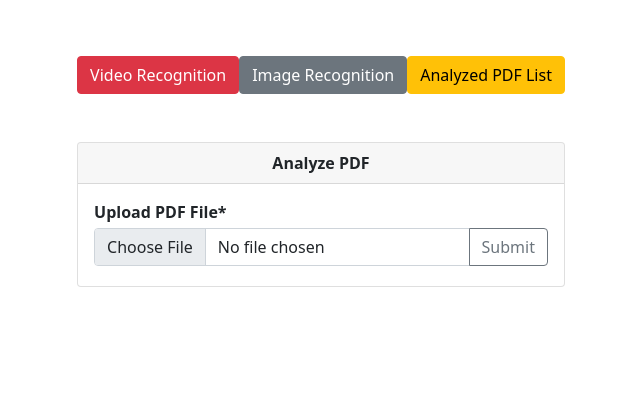
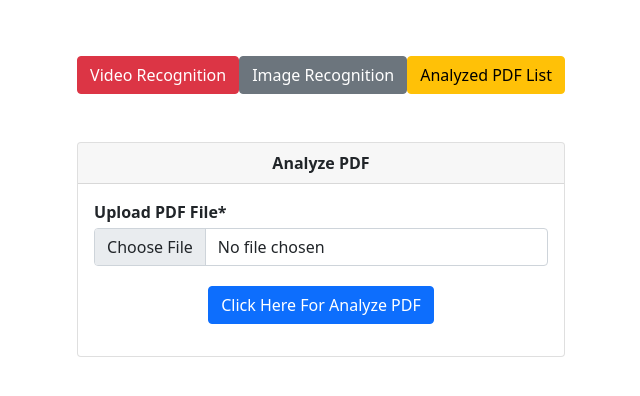
Before and after one commit to knowledgehubnow/video_analysis_frontend, a Django app: page /analyze/pdf/ in a window 1280 px wide. Shown: the top 396 px of the page, without its empty margins (319-959 px from the left). Run offline with Django 4.2, Linux system fonts and the light colour scheme; parts of the project's set-up code (start-up, migrations or seed data) failed here and were passed over.

Commit message:
chnages in all page

```diff
--- a/templates/pdf_upload.html
+++ b/templates/pdf_upload.html
@@ -19,14 +19,28 @@
                         Analyze PDF
                     </div>
                     <div class="card-body">
-                        <form method="post" action="{% url 'analyze_pdf' %}" enctype="multipart/form-data">
+                        <form method="post" action="{% url 'analyze_pdf' %}" enctype="multipart/form-data" onsubmit="showSpinner()">
                             {% csrf_token %}
                             <label class="input fw-bold" for="inputGroupFile01">Upload PDF File*</label>
                             <div class="input-group my-1">
                                 <input type="file" class="form-control" id="inputGroupFile04" name="pdf" aria-describedby="inputGroupFileAddon04" aria-label="Upload" required>
-                                <button class="btn btn-outline-secondary" type="submit" id="inputGroupFileAddon04">Submit</button>
+                                {% comment %} <button class="btn btn-outline-secondary" type="submit" id="inputGroupFileAddon04">Submit</button> {% endcomment %}
+                            </div>
+                            <div class="card-body text-center">
+                                <button class="btn btn-primary" type="submit" id="inputGroupFileAddon04">Click Here For Analyze PDF</button>
                             </div>
                         </form>
+                    </div>
+                    <!-- Spinner -->
+                    <div id="spinner" class="spinner mt-2 text-center" style="display:none;">
+                        <button class="btn btn-primary" type="button" disabled>
+                        <span class="spinner-grow spinner-grow-sm" aria-hidden="true"></span>
+                        <span class="visually-hidden" role="status">Loading...</span>
+                        </button>
+                        <button class="btn btn-primary" type="button" disabled>
+                        <span class="spinner-grow spinner-grow-sm" aria-hidden="true"></span>
+                        <span role="status">Wait For Result...</span>
+                        </button>
                     </div>
                 </div>
             </div>
@@ -54,5 +68,10 @@
 
 
     </div>
+    <script>
+        function showSpinner() {
+            document.getElementById("spinner").style.display = "block";
+        }
+    </script>
 </body>
 </html>
```
Also changed, not shown: templates/upload_image.html (+21 -2 lines), 1 other file.
